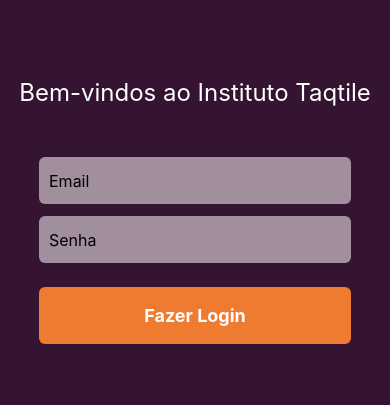
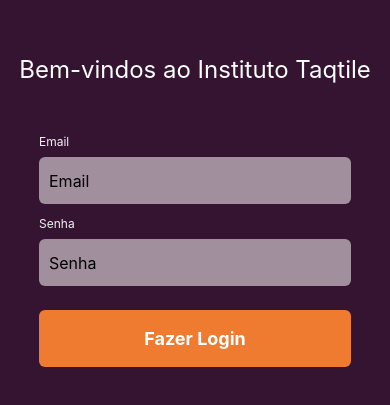
Before and after one commit to RafaelPires2/onboard-instituto-mobile, a React Native app: screen / in a window 390 px wide. Shown: the part 211-616 px from the top of the page. Built offline with nearby package versions, Linux system fonts and the light colour scheme.

Commit message:
refactor: components input and button

```diff
--- a/src/components/button/index.tsx
+++ b/src/components/button/index.tsx
@@ -1,12 +1,15 @@
 import React from 'react';
 import { ContainerButton, TextButton } from './styles';
 
-export function CustomButton() {
+interface CustomButtonProps {
+  text: string;
+  onPress: () => void;
+}
+
+export function CustomButton({ text }: CustomButtonProps) {
   return (
-    <>
-      <ContainerButton>
-        <TextButton>Fazer Login</TextButton>
-      </ContainerButton>
-    </>
+    <ContainerButton>
+      <TextButton>{text}</TextButton>
+    </ContainerButton>
   );
 }
--- a/src/components/input/index.tsx
+++ b/src/components/input/index.tsx
@@ -1,21 +1,17 @@
-import React, { useState } from "react";
-import { TextInputProps } from "react-native";
-import { ContainerInput } from "./styles";
+import React, { useState } from 'react';
+import { Text, TextInput, TextInputProps } from 'react-native';
+import { ContainerInput, CustomInput, CustomLabel } from './styles';
 
-interface InputProps extends TextInputProps{
+interface InputProps extends TextInputProps {
   placeholder: string;
+  label: string;
 }
 
-export function CustomInput({ placeholder, ...rest }: InputProps) {
-  const [value, onChangeText] = useState("");
+export function TextField({ label, placeholder, ...props }: InputProps) {
   return (
-    <>
-      <ContainerInput
-        onChangeText={(text) => onChangeText(text)}
-        value={value}
-        placeholder={placeholder}
-        {...rest}
-      />
-    </>
+    <ContainerInput>
+      <CustomLabel>{label}</CustomLabel>
+      <CustomInput placeholder={placeholder} {...props} />
+    </ContainerInput>
   );
 }
--- a/src/components/input/styles.ts
+++ b/src/components/input/styles.ts
@@ -1,12 +1,20 @@
 import styled from 'styled-components/native';
 import { widthPercentageToDP as wp } from 'react-native-responsive-screen';
 
-export const ContainerInput = styled.TextInput`
-  width: ${wp('80%')}px;
-  height: 47px;
+export const ContainerInput = styled.View``;
+
+export const CustomLabel = styled.Text`
+  font-size: 12px;
+  margin-bottom: 8px;
+  color: #f1f1f2;
+`;
+
+export const CustomInput = styled.TextInput`
   background-color: ${({ theme }: any) => theme.COLORS.BG_SECONDARY};
   border-radius: 6px;
   padding: 10px;
   font-size: 16px;
   margin-bottom: 12px;
+  width: ${wp('80%')}px;
+  height: 47px;
 `;
--- a/src/pages/login/index.tsx
+++ b/src/pages/login/index.tsx
@@ -1,15 +1,15 @@
 import React from 'react';
 import { ContainerLogin, LogoText } from './styles';
-import { CustomInput } from '../../components/input';
+import { TextField } from '../../components/input';
 import { CustomButton } from '../../components/button';
 
 export function Login() {
   return (
     <ContainerLogin>
       <LogoText>Bem-vindos ao Instituto Taqtile</LogoText>
-      <CustomInput placeholder={'Email'} />
-      <CustomInput placeholder={'Senha'} />
-      <CustomButton />
+      <TextField placeholder={'Email'} label={"Email"}/>
+      <TextField placeholder={'Senha'} label={"Senha"}/>
+      <CustomButton onPress={() => {}} text={'Fazer Login'} />
     </ContainerLogin>
   );
 }
```
